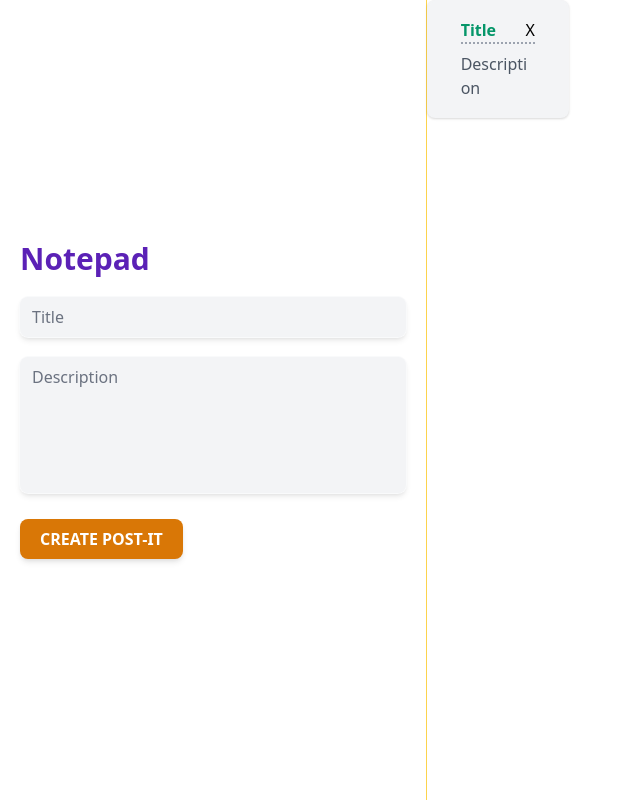
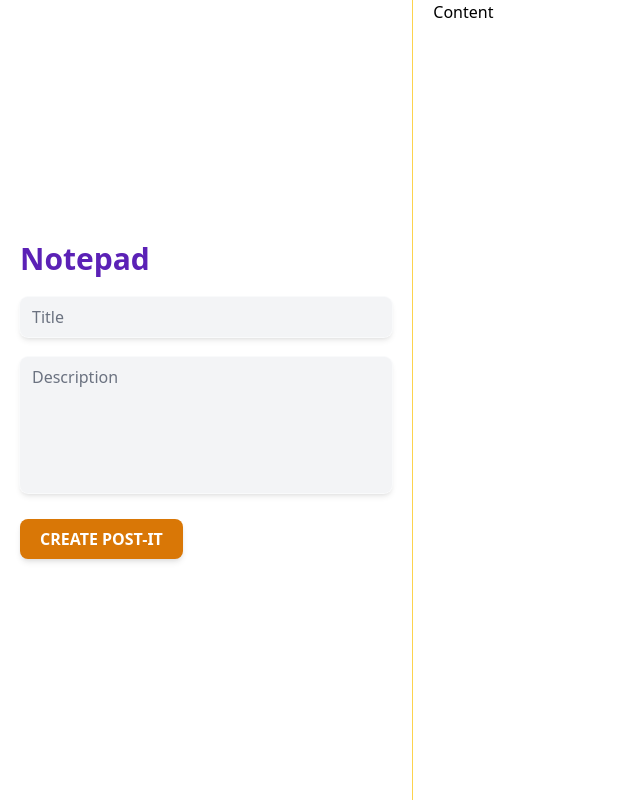
Before and after one commit to ericbsantana/react-postit, a React (Create React App) app in the folder client/: page / in a window 1280 px wide. Shown: the whole page, without its empty margins (0-640 px from the left). Built offline with nearby package versions, Linux system fonts and the light colour scheme.

Commit message:
fix appjs content import

```diff
--- a/client/src/App.js
+++ b/client/src/App.js
@@ -1,14 +1,14 @@
-import Content from "./components/Card";
+import Content from "./components/Content";
 import Sidebar from "./components/Sidebar";
 
 function App() {
   return (
     <div className="container mx-auto">
-      <div className="grid grid-cols-9">
+      <div className="grid grid-cols-9 gap-5">
         <div className="col-span-3 border-r border-yellow-300 ">
           <Sidebar />
         </div>
-        <div className="">
+        <div className="col-span-6">
           <Content />
         </div>
       </div>
```
